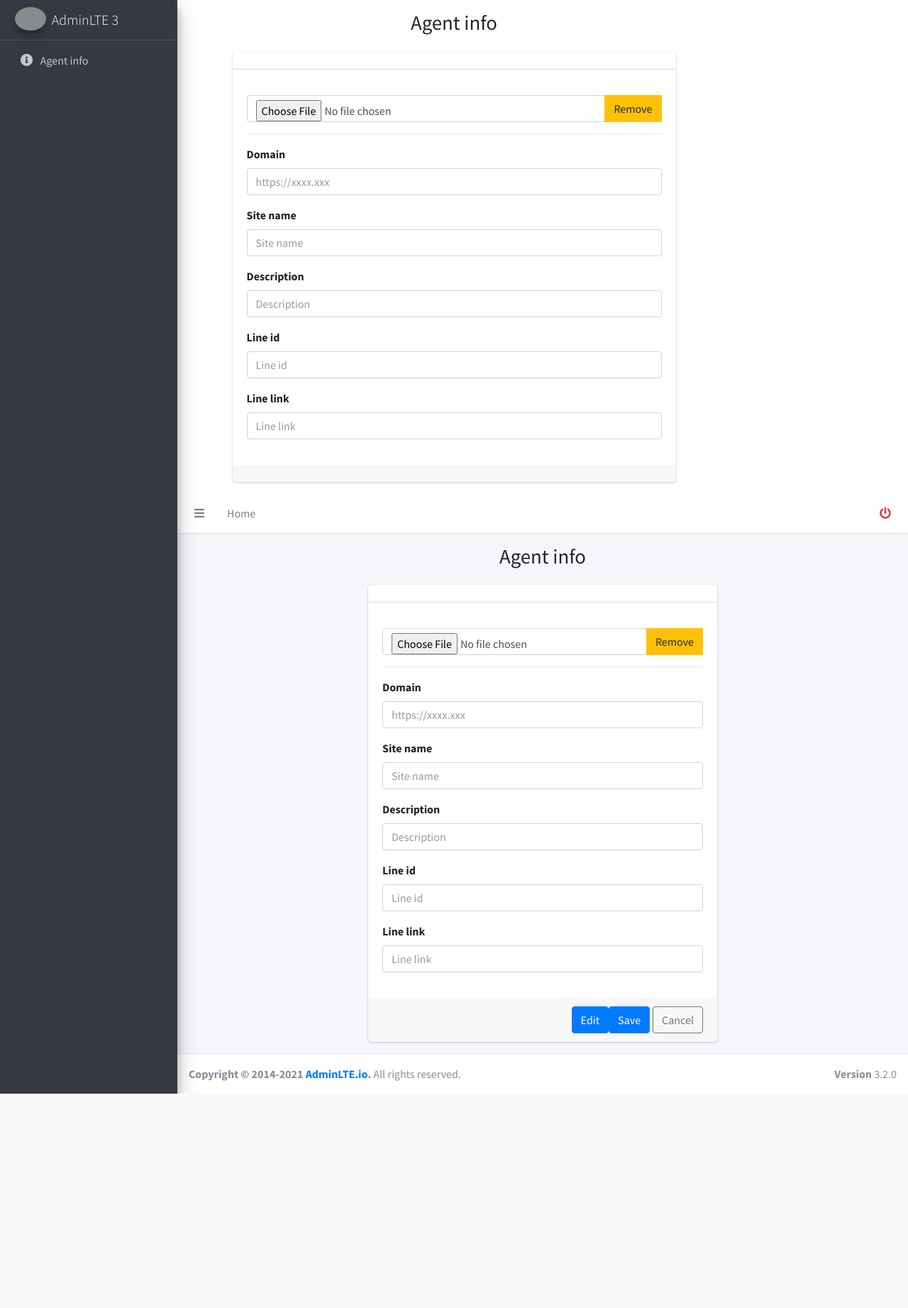
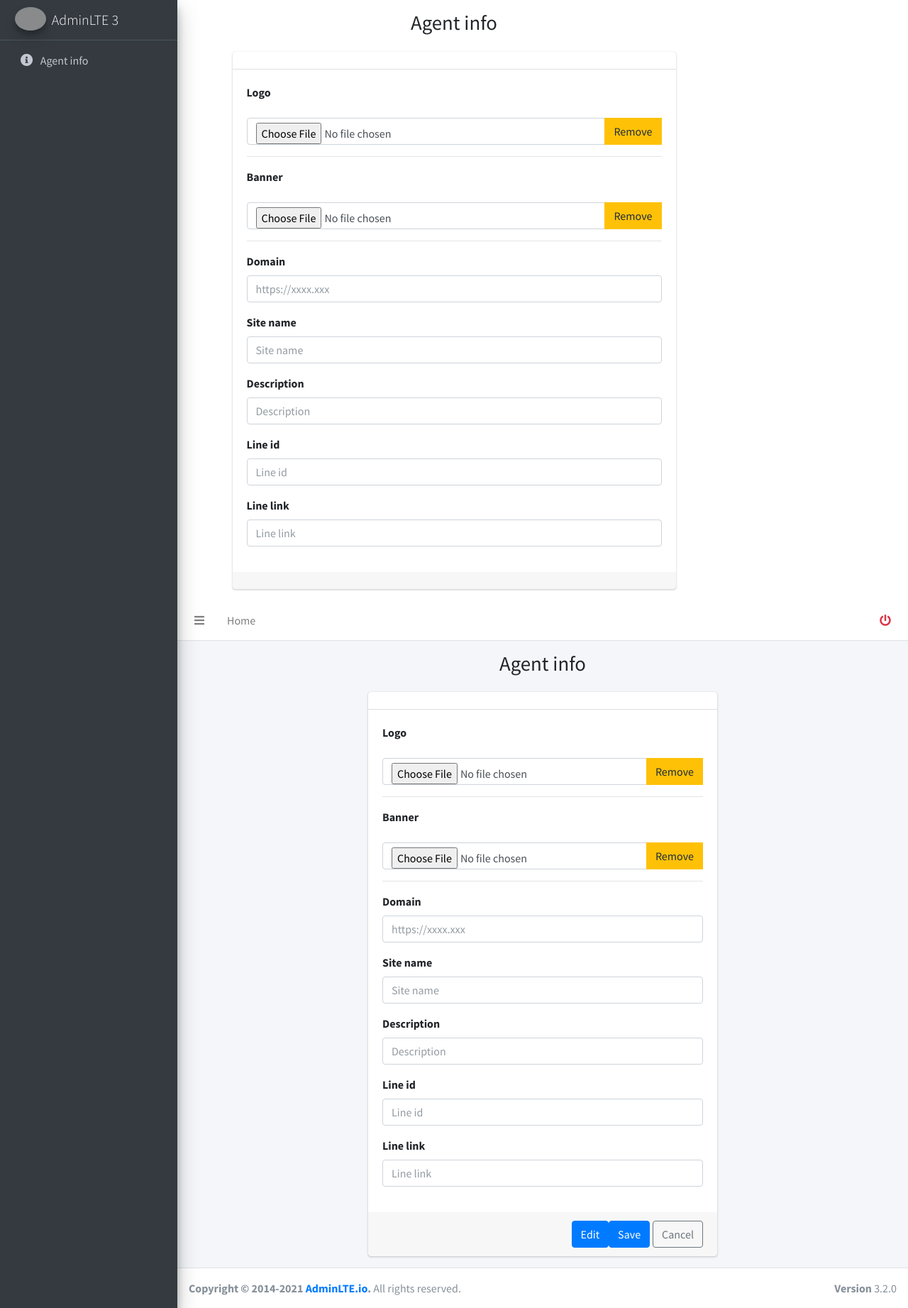
Before and after one commit to nopphawong/portal.bl88b.com, a CodeIgniter 4 app: template app/Views/adminlte/pages/agent_info.php in a window 1280 px wide. Shown: the whole page at 71% size. Before the commit the page ends 1541 px from the top, so only its background shows below. Run offline with PHP 8.4 and a stand-in for CodeIgniter, Linux system fonts and the light colour scheme; the template is opened without the code that fills it, so the values that code supplies are empty; some libraries are stand-ins or nearby versions; grey boxes are pictures that could not be loaded.

Commit message:
add agent banner update fn resize image

```diff
--- a/app/Models/AgentModel.php
+++ b/app/Models/AgentModel.php
@@ -7,6 +7,6 @@ use CodeIgniter\Model;
 class AgentModel extends Model
 {
     protected $table = 'tb_agent';
-    protected $allowedFields = ['code', 'key', 'secret', 'name', 'url', 'description', 'logo', 'line_id', 'line_link', 'status', 'add_date', 'add_by', 'edit_date', 'edit_by'];
+    protected $allowedFields = ['code', 'key', 'secret', 'name', 'url', 'description', 'logo', 'banner', 'line_id', 'line_link', 'status', 'add_date', 'add_by', 'edit_date', 'edit_by'];
     protected $returnType = 'object';
 }
--- a/app/Views/adminlte/pages/agent_info.php
+++ b/app/Views/adminlte/pages/agent_info.php
@@ -23,35 +23,49 @@
                     </div>
                     <div class="card-body">
                         <div class="form-group">
+                            <label class="form-label">Logo</label>
                             <div class="d-flex justify-content-center mb-3">
-                                <img :src="form.logo_new || form.logo" style="max-width: 250px; max-height: 100px;" />
+                                <img :src="form.logo_new || form.logo" style="max-width: 100px; max-height: 100px;" />
                             </div>
                             <div class="input-group">
-                                <input type="file" id="agent_logo" class="form-control" placeholder="Logo" accept="image/png, image/jpeg" @change="onFileChange" :disabled="mode.active == mode.display" />
+                                <input type="file" id="logo" class="form-control" placeholder="Logo" accept="image/png, image/jpeg" @change="onFileChange" :disabled="mode.active == mode.display" />
                                 <span class="input-group-append">
-                                    <button type="button" class="btn btn-warning btn-flat" @click="removeImage" :disabled="mode.active == mode.display">Remove</button>
+                                    <button type="button" class="btn btn-warning btn-flat" data-target="logo" @click="removeImage" :disabled="mode.active == mode.display">Remove</button>
                                 </span>
                             </div>
                         </div>
                         <hr />
                         <div class="form-group">
-                            <label>Domain</label>
+                            <label class="form-label">Banner</label>
+                            <div class="d-flex justify-content-center mb-3">
+                                <img :src="form.banner_new || form.banner" style="max-width: 300px; max-height: 100px;" />
+                            </div>
+                            <div class="input-group">
+                                <input type="file" id="banner" class="form-control" placeholder="banner" accept="image/png, image/jpeg" @change="onFileChange" :disabled="mode.active == mode.display" />
+                                <span class="input-group-append">
+                                    <button type="button" class="btn btn-warning btn-flat" data-target="banner" @click="removeImage" :disabled="mode.active == mode.display">Remove</button>
+                                </span>
+                            </div>
+                        </div>
+                        <hr />
+                        <div class="form-group">
+                            <label class="form-label">Domain</label>
                             <input type="url" class="form-control" placeholder="https://xxxx.xxx" v-model="form.url" :disabled="mode.active == mode.display" />
                         </div>
                         <div class="form-group">
-                            <label>Site name</label>
+                            <label class="form-label">Site name</label>
                             <input type="text" class="form-control" placeholder="Site name" v-model="form.name" :disabled="mode.active == mode.display" />
                         </div>
                         <div class="form-group">
-                            <label>Description</label>
+                            <label class="form-label">Description</label>
                             <input type="text" class="form-control" placeholder="Description" v-model="form.description" :disabled="mode.active == mode.display" />
                         </div>
                         <div class="form-group">
-                            <label>Line id</label>
+                            <label class="form-label">Line id</label>
                             <input type="text" class="form-control" placeholder="Line id" v-model="form.line_id" :disabled="mode.active == mode.display" />
                         </div>
                         <div class="form-group">
-                            <label>Line link</label>
+                            <label class="form-label">Line link</label>
                             <input type="text" class="form-control" placeholder="Line link" v-model="form.line_link" :disabled="mode.active == mode.display" />
                         </div>
                     </div>
@@ -89,6 +103,8 @@
                 form: {
                     logo: ``,
                     logo_new: ``,
+                    banner: ``,
+                    banner_new: ``,
                     url: ``,
                     name: ``,
                     description: ``,
@@ -105,8 +121,8 @@
                 this.loading = false
                 if (!status) return showAlert.warning(message)
 
-                let { logo, url, name, description, line_id, line_link } = data
-                this.form = { logo, url, name, description, line_id, line_link }
+                let { logo, banner, url, name, description, line_id, line_link } = data
+                this.form = { logo, banner, url, name, description, line_id, line_link }
 
                 this.mode.active = this.mode.display
                 this.removeImage(e)
@@ -123,25 +139,26 @@
             },
             onFileChange(e) {
                 e?.preventDefault()
-                var files = e.target.files || e.dataTransfer.files
+                let files = e.target.files || e.dataTransfer.files
                 if (!files.length) return
-                this.createImage(files[0])
+                this.createImage(files[0], e.target.id)
             },
-            createImage(file) {
-                var image = new Image()
-                var reader = new FileReader()
-                var vm = this
+            createImage(file, target) {
+                let image = new Image()
+                let reader = new FileReader()
+                let vm = this
 
                 reader.onload = (e) => {
-                    vm.form.logo_new = e.target.result
-                };
+                    vm.form[`${target}_new`] = e.target.result
+                }
                 reader.readAsDataURL(file)
             },
             removeImage: function(e) {
                 e?.preventDefault()
-                this.form.logo_new = ``
-                $("#agent_logo").val(``)
-            }
+                let target = e.target.dataset.target
+                this.form[`${target}_new`] = ``
+                $(`#${target}`).val(``)
+            },
         },
         mounted() {
             this.info()
```
Also changed, not shown: app/Config/Routes.php (+16 -5 lines), app/Controllers/serv/Agent.php (+36 -5 lines).
